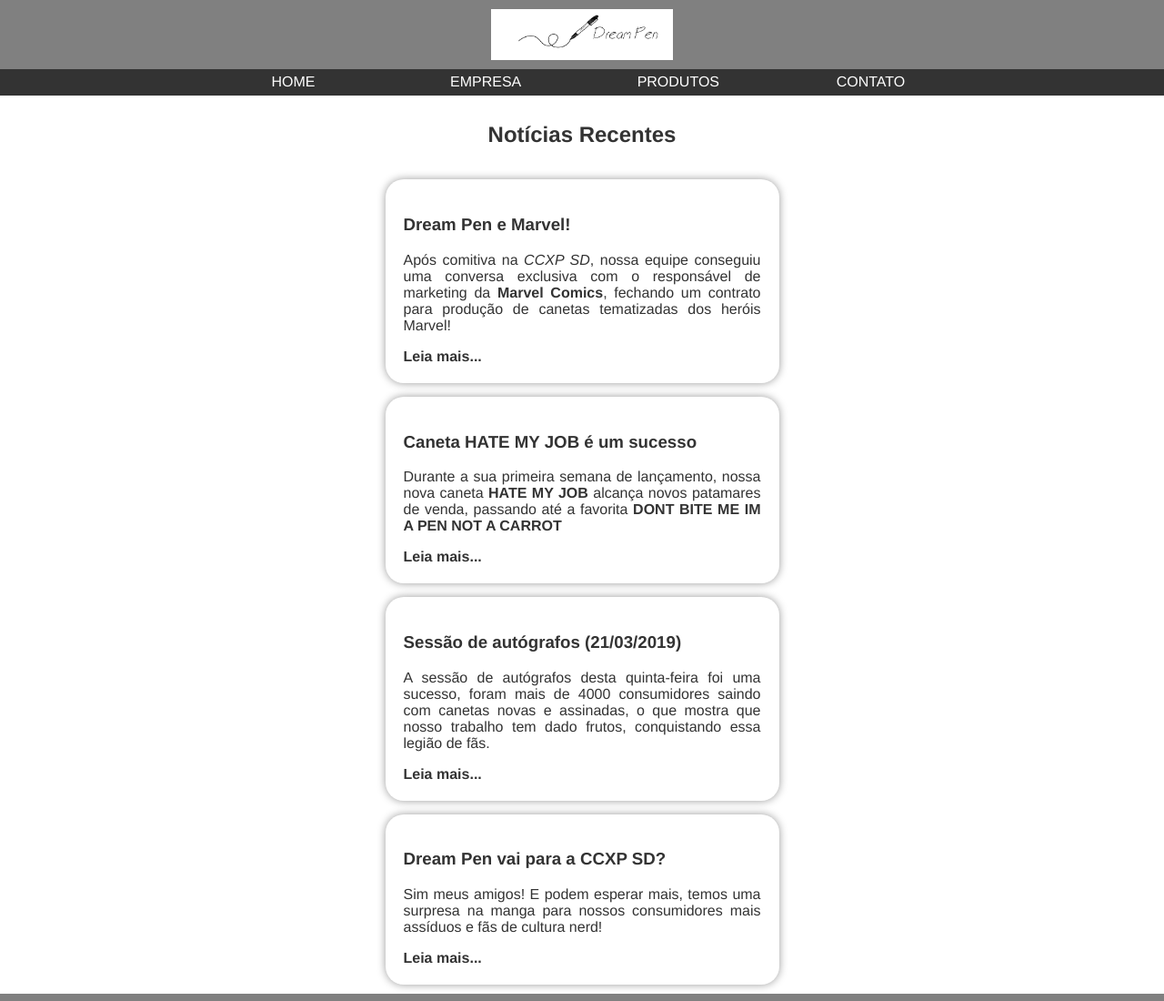
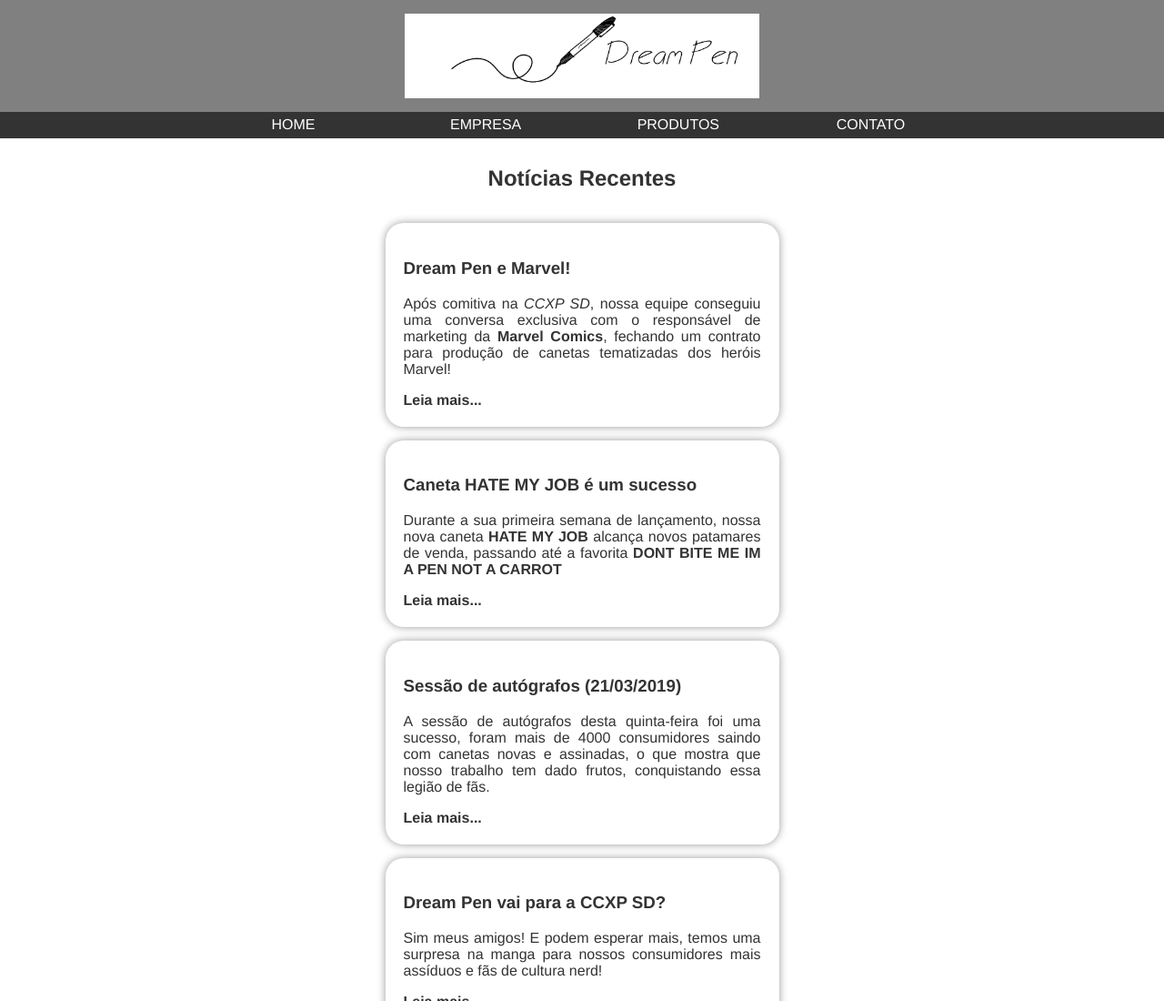
Before and after one commit to ppedra/ProvaWebdesign, a plain HTML site: page index.html in a window 1280 px wide. Shown: the top 1100 px of the page at 91% size. Drawn offline with Linux system fonts and the light colour scheme.

Commit message:
Ajuste no estilo do logo

```diff
--- a/css/style.css
+++ b/css/style.css
@@ -52,12 +52,12 @@
 }
 
 header img {
-    background-color: #fff;
+    /* background-color: #fff; */
     margin: auto;
     padding: 5px;
     /* border-radius: 30px; */
     display: block;
-    width: 200px;
+    width: 400px;
 }
 
 header nav {
```
